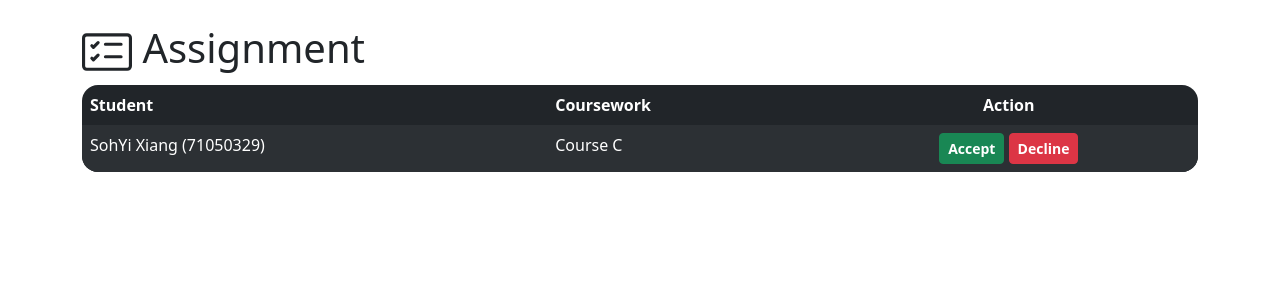
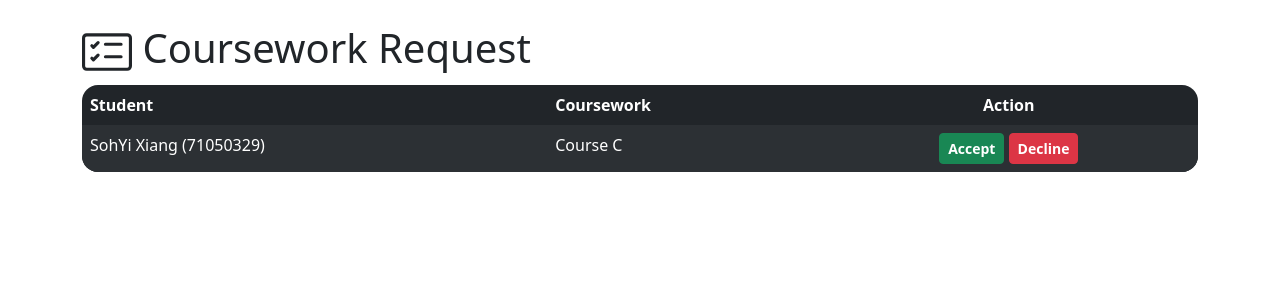
Before and after one commit to yuxiang970813/SEA, a Django app: page /coursework/request in a window 1280 px wide. Shown: the part 56-356 px from the top of the page. Run offline with Django 4.2, Linux system fonts and the light colour scheme; a user stored in the database is signed in; data comes from the database, SQL or seed files in the repository; both versions use the stored data as it was before the commit.

Commit message:
Complete request coursework function

```diff
--- a/coursework/admin.py
+++ b/coursework/admin.py
@@ -23,7 +23,7 @@ class AssignmentStatusAdmin(admin.ModelAdmin):
 
 
 class JoinCourseworkRequestAdmin(admin.ModelAdmin):
-    list_display = ("student", "coursework", "approve")
+    list_display = ("student", "coursework")
 
 
 admin.site.register(StudentList, StudentListAdmin)
--- a/coursework/models.py
+++ b/coursework/models.py
@@ -59,16 +59,11 @@ class JoinCourseworkRequest(models.Model):
     coursework = models.ForeignKey(
         Coursework, on_delete=models.CASCADE, related_name="request_coursework"
     )
-    approve = models.BooleanField(default=False)
 
-    def __str__(self):
-        if self.approve:
-            return f"{self.student} approved join {self.coursework}."
-        else:
-            return f"{self.student} request join {self.coursework}."
+    def __str__(self): return f"{self.student} request join {self.coursework}."
 
     class Meta:
-        ordering = ["approve", "student", "coursework"]
+        ordering = ["student", "coursework"]
 
 
 class Assignment(models.Model):
--- a/coursework/static/coursework/script.js
+++ b/coursework/static/coursework/script.js
@@ -46,6 +46,10 @@ function editMemo(assignmentStatusId) {
         });
 }
 
+function declineRequest(courseworkRequestId) {
+    console.log(`Decline ${courseworkRequestId}`);
+}
+
 document.addEventListener('DOMContentLoaded', () => {
     // Bootstrap client side validation function
     (function () {
--- a/coursework/templates/coursework/layout.html
+++ b/coursework/templates/coursework/layout.html
@@ -67,8 +67,8 @@
               {% endif %}
               {% if user.status != "Student" %}
               <li>
-                <a class="dropdown-item" href="{% url 'approve_request' %}">
-                  Approve Request
+                <a class="dropdown-item" href="{% url 'request_coursework' %}">
+                  Coursework Request
                   {% if coursework_request_count > 0 %}
                   <span class="badge text-bg-danger">
                     {{ coursework_request_count }}
--- a/coursework/templates/coursework/approve_request.html
+++ b/coursework/templates/coursework/request_coursework.html
@@ -12,9 +12,9 @@
     <path
       d="M7 5.5a.5.5 0 0 1 .5-.5h5a.5.5 0 0 1 0 1h-5a.5.5 0 0 1-.5-.5zm-1.496-.854a.5.5 0 0 1 0 .708l-1.5 1.5a.5.5 0 0 1-.708 0l-.5-.5a.5.5 0 1 1 .708-.708l.146.147 1.146-1.147a.5.5 0 0 1 .708 0zM7 9.5a.5.5 0 0 1 .5-.5h5a.5.5 0 0 1 0 1h-5a.5.5 0 0 1-.5-.5zm-1.496-.854a.5.5 0 0 1 0 .708l-1.5 1.5a.5.5 0 0 1-.708 0l-.5-.5a.5.5 0 0 1 .708-.708l.146.147 1.146-1.147a.5.5 0 0 1 .708 0z" />
   </svg>
-  Assignment
+  Coursework Request
 </h1>
-<!-- CONTENT -->
+<!-- TABLE -->
 <table class="table table-dark table-striped table-hover table-borderless">
   <thead>
     <tr>
@@ -32,15 +32,13 @@
       </td>
       <td>{{ coursework_request.coursework }}</td>
       <td class="text-center">
-        <form action="{% url 'approve_request' %}" method="post">
+        <form action="{% url 'request_coursework' %}" method="post">
           {% csrf_token %}
-          <input type="hidden" name="student-id" value="{{ coursework_request.student.id }}">
-          <input type="hidden" name="coursework-id" value="{{ coursework_request.coursework.id }}">
-          <input type="hidden" id="coursework-request-{{ coursework_request.id }}" name="request-action">
-          <button type="submit" class="btn btn-success btn-sm fw-bold">
+          <input type="hidden" name="request-id" value="{{ coursework_request.id }}">
+          <button type="submit" class="btn btn-success btn-sm fw-bold" name="request-action" value="Accept">
             Accept
           </button>
-          <button type="submit" class="btn btn-danger btn-sm fw-bold">
+          <button type="submit" class="btn btn-danger btn-sm fw-bold" name="request-action" value="Decline">
             Decline
           </button>
         </form>
--- a/coursework/urls.py
+++ b/coursework/urls.py
@@ -12,7 +12,7 @@ urlpatterns = [
     path("activate/<uidb64>/<token>", views.activate_user, name="activate_user"),
     path("coursework/create", views.create_coursework, name="create_coursework"),
     path("coursework/join", views.join_coursework, name="join_coursework"),
-    path("coursework/request", views.approve_request, name="approve_request"),
+    path("coursework/request", views.request_coursework, name="request_coursework"),
     path(
         "coursework/<int:coursework_id>",
         views.coursework_view,
--- a/coursework/views.py
+++ b/coursework/views.py
@@ -27,7 +27,7 @@ import os
 def index(request):
     return render(request, "coursework/index.html", {
         "assignments": Assignment.objects.filter(coursework__taken_person=request.user),
-        "coursework_request_count": JoinCourseworkRequest.objects.filter(approve=False).count()
+        "coursework_request_count": JoinCourseworkRequest.objects.all().count()
     })
 
 
@@ -204,11 +204,18 @@ def join_coursework(request):
                 request, f"You have already joined coursework <strong>{coursework}</strong>!"
             )
             return HttpResponseRedirect(reverse("join_coursework"))
-        # Join user to coursework
+        # User request join coursework
         else:
-            JoinCourseworkRequest.objects.create(
-                student=user, coursework=coursework
-            ).save()
+            # Try query for request
+            try:
+                JoinCourseworkRequest.objects.get(
+                    student=user, coursework=coursework
+                )
+            # User 1st time request
+            except JoinCourseworkRequest.DoesNotExist:
+                JoinCourseworkRequest.objects.create(
+                    student=user, coursework=coursework
+                ).save()
             messages.info(
                 request, f"You have requested to join coursework <strong>{coursework}</strong>, please wait patiently for the TA to approve your request.")
             return HttpResponseRedirect(reverse("index"))
@@ -220,15 +227,37 @@ def join_coursework(request):
 
 
 @login_required
-def approve_request(request):
+def request_coursework(request):
     # Only TA & teacher can access this page
     if request.user.status != "Student":
         if request.method == "POST":
-            return HttpResponse("Test")
+            # For use later
+            request_coursework = JoinCourseworkRequest.objects.get(
+                pk=request.POST["request-id"]
+            )
+            student = request_coursework.student
+            student_name = f"{student.last_name}{student.first_name}({student.username})"
+            coursework_name = request_coursework.coursework.__str__()
+            # Accept request
+            if request.POST["request-action"] == "Accept":
+                # Add student to coursework
+                request_coursework.coursework.taken_person.add(student)
+                # Delete request
+                request_coursework.delete()
+                messages.success(
+                    request, f"Accept <strong>{student_name}</strong>'s request to join <strong>{coursework_name}</strong>."
+                )
+            # Decline request
+            else:
+                request_coursework.delete()
+                messages.warning(
+                    request, f"Decline <strong>{student_name}</strong>'s request to join <strong>{coursework_name}</strong>."
+                )
+            return HttpResponseRedirect(reverse("request_coursework"))
         # User access approve request page
         else:
-            return render(request, "coursework/approve_request.html", {
-                "coursework_requests": JoinCourseworkRequest.objects.filter(approve=False)
+            return render(request, "coursework/request_coursework.html", {
+                "coursework_requests": JoinCourseworkRequest.objects.all()
             })
     # Prevent student access
     else:
```
Also changed, not shown: coursework/migrations/0035_alter_joincourseworkrequest_options_and_more.py (added), db.sqlite3.
